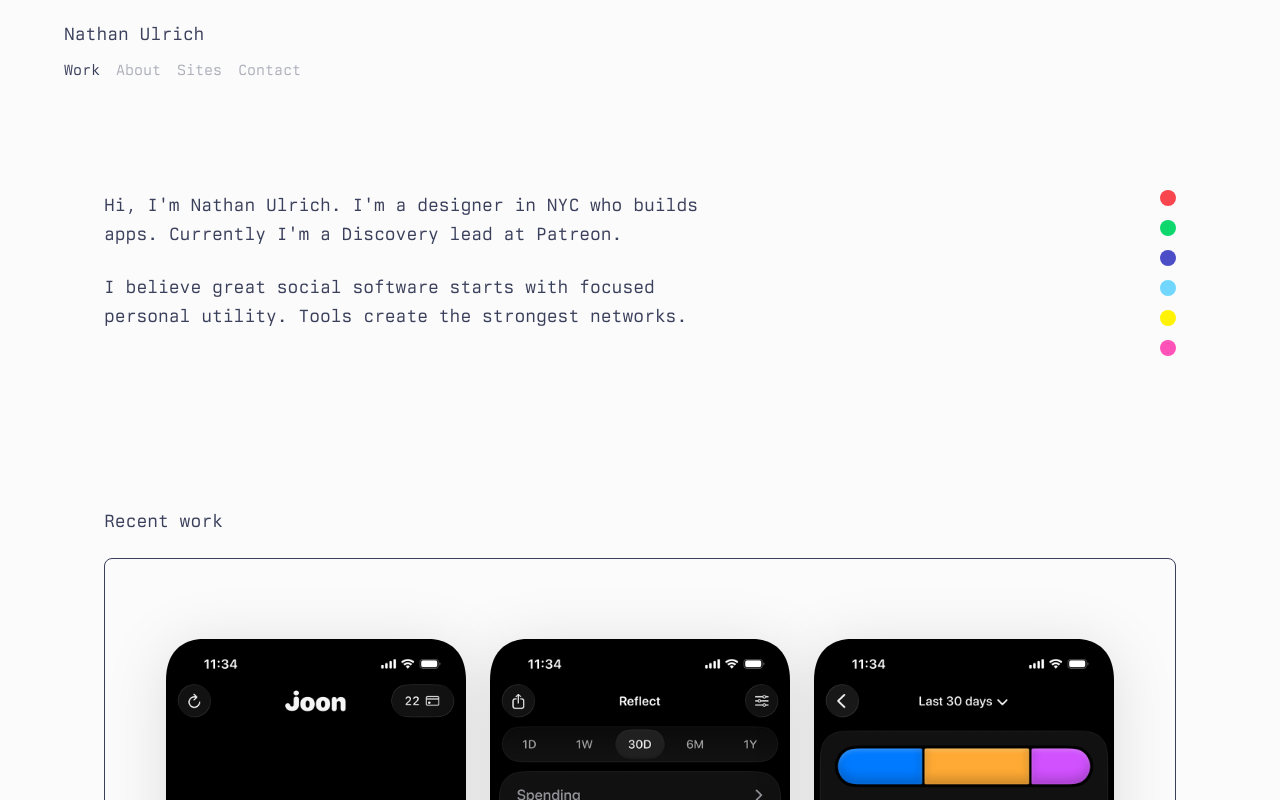
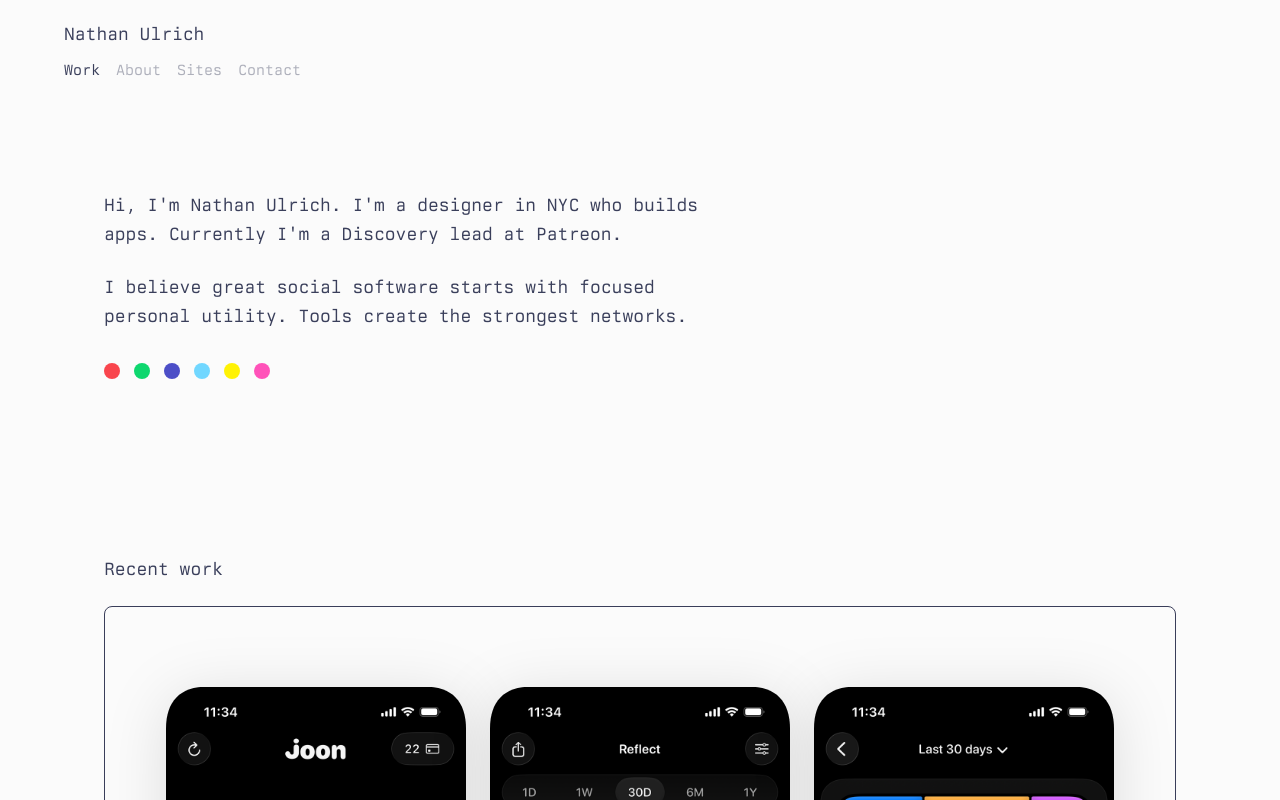
Before and after one commit to nathanbulrich/nathanu-portfolio, a Next.js app: page / in a window 1280 px wide. Shown: the top 800 px of the page. Built offline with nearby package versions, Linux system fonts and the light colour scheme.

Commit message:
layout adjustment

```diff
--- a/src/app/components/HeroCard.tsx
+++ b/src/app/components/HeroCard.tsx
@@ -2,7 +2,7 @@ import DotRow from "./DotRow";
 
 export default function HeroCard() {
   return (
-    <div className="relative px-6 md:px-12 lg:px-16 pt-8 pb-8 md:pt-[88px] md:pb-[56px]">
+    <div className="px-6 md:px-12 lg:px-16 pt-8 pb-8 md:pt-[88px] md:pb-[56px]">
       <div className="space-y-6 max-w-[624px]">
         <p className="leading-relaxed">
           Hi, I&apos;m Nathan Ulrich. I&apos;m a designer in NYC who builds apps.
@@ -14,9 +14,9 @@ export default function HeroCard() {
         </p>
       </div>
 
-      {/* Vertical dots — right-aligned, scrolls with content */}
-      <div className="hidden md:flex absolute top-8 md:top-[88px] right-6 md:right-12 lg:right-16">
-        <DotRow dotSize="w-[16px] h-[16px]" gap="gap-[14px]" className="flex-col" />
+      {/* Dots — horizontal, left-aligned, below hero text */}
+      <div className="mt-8">
+        <DotRow dotSize="w-[16px] h-[16px]" gap="gap-[14px]" />
       </div>
     </div>
   );
```
